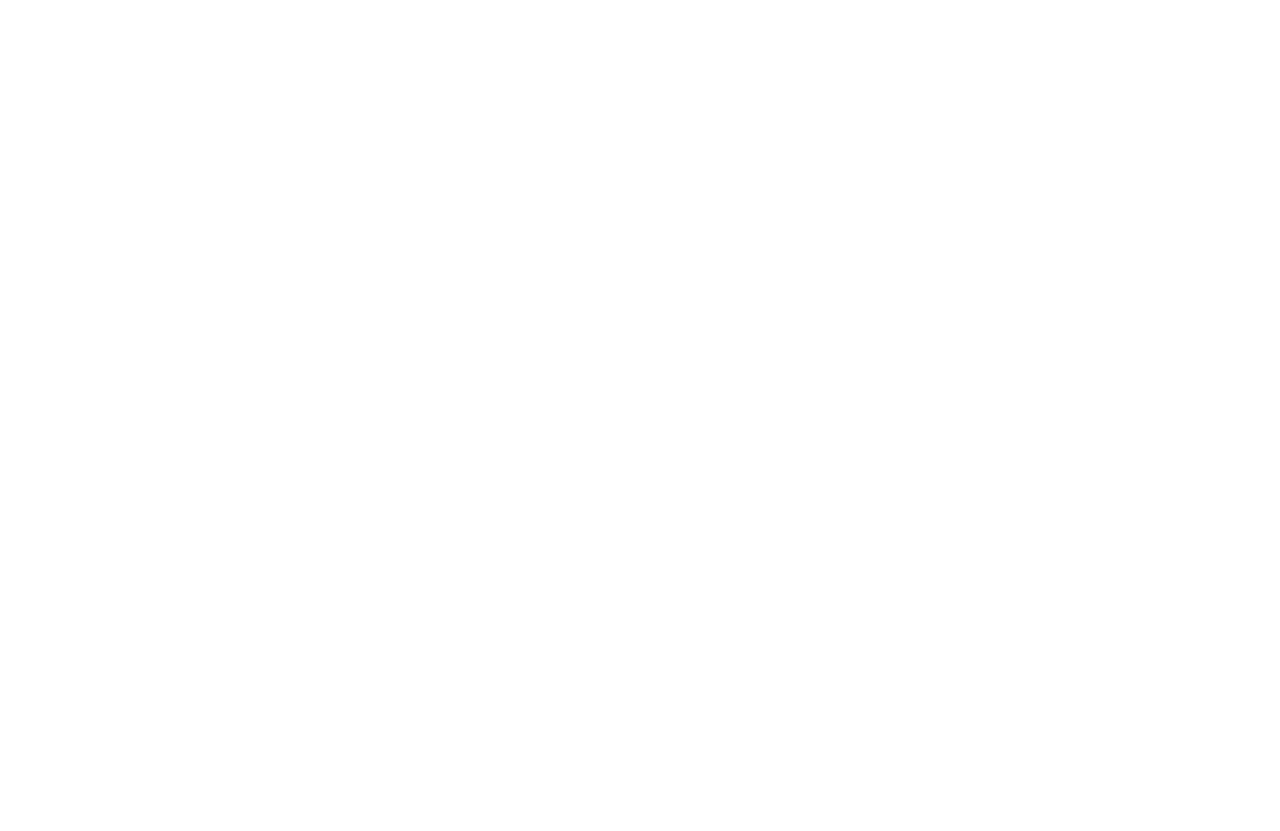
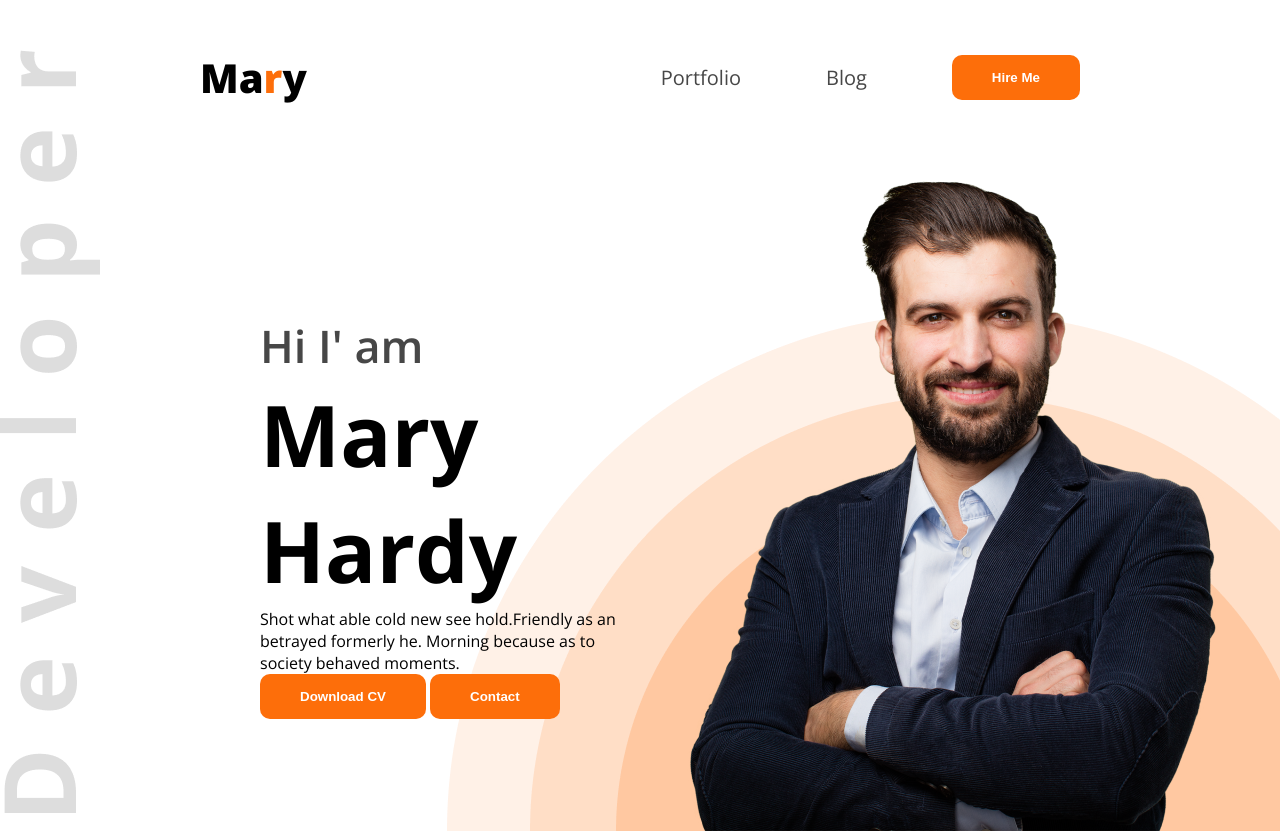
Before and after one commit to raihan51674/Module-6-Portfolio, a plain HTML site: page index.html in a window 1280 px wide. Before the commit the page ends 800 px from the top, so only its background shows below. Drawn offline with nearby package versions, Linux system fonts and the light colour scheme.

Commit message:
addig header

```diff
--- a/index.html
+++ b/index.html
@@ -4,10 +4,38 @@
     <meta charset="UTF-8">
     <meta name="viewport" content="width=device-width, initial-scale=1.0">
     <title>Raihan's</title>
+    <link rel="preconnect" href="https://fonts.googleapis.com">
+    <link rel="preconnect" href="https://fonts.gstatic.com" crossorigin>
+    <link href="https://fonts.googleapis.com/css2?family=Open+Sans:ital,wght@0,300..800;1,300..800&family=Work+Sans:ital,wght@0,100..900;1,100..900&display=swap" rel="stylesheet">
     <link rel="shortcut icon" href="Favicon/images.jpg" type="image/x-icon">
+    <link rel="stylesheet" href="./styles/style.css">
+    <link rel="stylesheet" href="./styles/btn.css">
 </head>
 <body>
-    <header></header>
+    <header class="header">
+        <nav class="navbar">
+            <h3 class="nav-title">Ma<span class="primary-color">r</span>y</h3>
+            <ul>
+                <li><a href="" class="dark-2">Portfolio</a></li>
+                <li><a href="" class="dark-2">Blog</a></li>
+                <li><a href=""><button class="btn">Hire Me</button></a></li>
+            </ul>
+        </nav>
+        <div class="banner">
+            <div class="banner-content">
+                <h4 class="banner-grating dark-2">Hi I' am</h4>
+                <h1 class="banner-title">Mary Hardy</h1>
+                <p class="banner-description">
+                    Shot what able cold new see hold.Friendly as an betrayed formerly he. Morning because as to society behaved moments.
+                </p>
+                <button class="btn">Download CV</button>
+                <button class="btn">Contact</button>
+
+            </div>
+            <img class="banner-pic" src="./images/hardy.png" alt="profile picture">
+
+        </div>
+    </header>
     <main></main>
     <footer></footer>
 
--- /dev/null
+++ b/styles/btn.css
@@ -0,0 +1,73 @@
+/*
+  Project: CSS Glowing Button
+  Created: Sunday, 06 March 2022
+  Author: Jamshid Elmi
+  Tutorial: https://youtu.be/b_8fHNIHFk4
+*/
+
+
+  /* button */
+  .btn {
+    /* margin: 100px; */
+    padding: 15px 40px;
+    border: none;
+    outline: none;
+    color: #FFF;
+    cursor: pointer;
+    position: relative;
+    z-index: 0;
+    border-radius: 12px;
+    font-weight: bold;
+  }
+  .btn::after {
+    content: "";
+    z-index: -1;
+    position: absolute;
+    width: 100%;
+    height: 100%;
+    background-color: #FD6E0A;
+    left: 0;
+    top: 0;
+    border-radius: 10px;
+  }
+  /* glow */
+  .btn::before {
+    content: "";
+    background: linear-gradient(
+      45deg,
+      #FF0000, #FF7300, #FFFB00, #48FF00,
+      #00FFD5, #002BFF, #FF00C8, #FF0000
+    );
+    position: absolute;
+    top: -2px;
+    left: -2px;
+    background-size: 600%;
+    z-index: -1;
+    width: calc(100% + 4px);
+    height:  calc(100% + 4px);
+    filter: blur(8px);
+    animation: glowing 20s linear infinite;
+    transition: opacity .3s ease-in-out;
+    border-radius: 10px;
+    opacity: 0;
+  }
+
+  @keyframes glowing {
+    0% {background-position: 0 0;}
+    50% {background-position: 400% 0;}
+    100% {background-position: 0 0;}
+  }
+
+  /* hover */
+  .btn:hover::before {
+    opacity: 1;
+  }
+
+  .btn:active:after {
+    background: transparent;
+  }
+
+  .btn:active {
+    color: #FD6E0A;
+    font-weight: bold;
+  }
--- /dev/null
+++ b/styles/style.css
@@ -0,0 +1,75 @@
+*{
+    margin: 0;
+    padding: 0;
+    box-sizing: border-box;
+}
+body{
+    font-family: "Open Sans", serif;
+}
+header{
+    margin-top:30px ;
+}
+.dark-2{
+   color: #474747;
+}
+.header{
+    background-image: url('../images/developer.png'),url('../images/header_bg.png');
+    background-repeat: no-repeat;
+    /* background-size: cover; */
+    background-position: top left, bottom right;
+    object-fit: cover;
+}
+/* nav style */
+.navbar{
+    align-items: center;
+    display: flex;
+    justify-content: space-between;
+    margin: 50px 200px;
+}
+.nav-title{
+    font-weight: 800;
+    font-size: 40px;
+}
+.primary-color{
+    color: #FD6E0A;
+}
+ nav ul li{
+    list-style: none;
+}
+ul{
+    gap: 85px;
+    display: flex;
+    align-items: center;
+}
+nav ul li a{
+    text-decoration: none;
+    font-size: 20px;
+}
+/* banner style */
+.banner-grating{
+    font-size: 45px;
+    font-weight: 600;
+}
+.banner-title{
+    font-size: 85px;
+    font-weight: bold;
+}
+.banner-pic{
+    width: 585px;
+    height: 67;
+    margin-right: 20px;
+}
+.banner{
+    display: flex;
+    align-items: center;
+    justify-content: space-between;
+    margin: 0 35px 0 230px;
+}
+.banner-content{
+    margin-left: 30px;
+    width: 585px;
+    height: 356px;
+}
+.header{
+
+}
```
